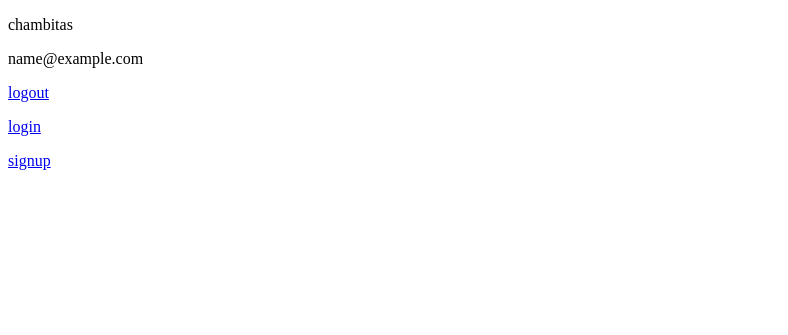
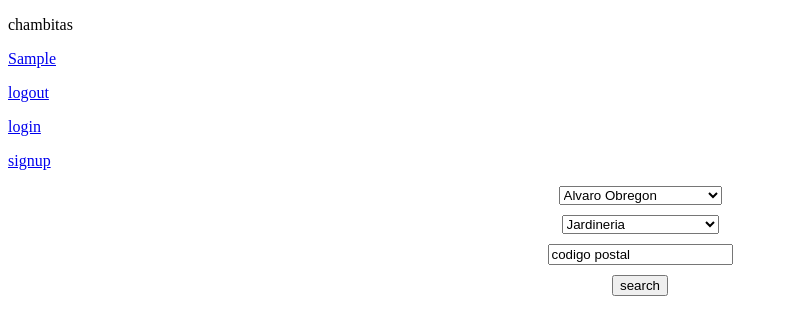
Before and after one commit to ChambitasHackaton/ChambitasWeb, a Django app: page / in a window 1280 px wide. Shown: the top 335 px of the page, without its empty margins (0-788 px from the left). Run offline with Django 3.2, Linux system fonts and the light colour scheme; tables that the repository leaves empty hold one stand-in row (values such as "Sample post"); parts of the project's set-up code (start-up, migrations or seed data) failed here and were passed over.

Commit message:
contact list

```diff
--- a/buscador/views.py
+++ b/buscador/views.py
@@ -9,10 +9,12 @@ class SearchResults(TemplateView):
 	def get_context_data(self, **kwargs):
 		context = super(SearchResults, self).get_context_data(**kwargs)
 		parameters = {
-			'delegacion': self.request.GET.get('delegacion').replace('-', ' ').title(),
+			'delegacion': self.request.GET.get('delegacion').upper().replace('-', ' '),
 			'zip_code': self.request.GET.get('cp'),
 			'oficio': self.request.GET.get('oficio').upper().replace('-', ' '),
+
 		}
+		print (parameters)
 		try:
 			oficio = Oficio.objects.only('id').get(oficio = parameters['oficio']).id
 			usuarios = MyUser.objects.all().filter(
--- a/chambitas/settings.py
+++ b/chambitas/settings.py
@@ -41,6 +41,7 @@ INSTALLED_APPS = (
     'oficios',
     'buscador',
     'contrataciones',
+    'rest_framework',
 )
 
 MIDDLEWARE_CLASSES = (
--- a/chambitas/urls.py
+++ b/chambitas/urls.py
@@ -12,5 +12,5 @@ urlpatterns = [
     url(r'^accounts/login/', login, name="login"),
     url(r'^logout/', logout, name='logout'),
     url(r'^signup/$', signup, name='signup'),
-    url(r'^search/', SearchResults.as_view(), name='search_results'),
+    url(r'^search', SearchResults.as_view(), name='search_results'),
 ]
--- a/templates/index.html
+++ b/templates/index.html
@@ -1,16 +1,56 @@
 <!DOCTYPE html>
 <html lang="en">
 <head>
+<style>
+input, select {
+	display:block;
+	margin: 10px auto;
+}
+</style>
 	<meta charset="UTF-8">
 	<title>Document</title>
 </head>
 <body>
 <p>chambitas</p>
 {% for user in users %}
-{{user}}
+<p><a href='/users/{{user.id}}/'>{{user.first_name}}</a></p>
 {% endfor %}
 <p><a href="/logout">logout</a></p>
 <p><a href="/accounts/login">login</a></p>
 <p><a href="/signup">signup</a></p>
+
+<form action='search' method='get'>
+<select name='delegacion'>
+<option value="AO">Alvaro Obregon</option>
+<option value="AZ">Azcapotzalco</option>
+<option value="BJ">Benito Juarez</option>
+<option value="CO">Coyoacan</option>
+<option value="CM">Cuajimalpa De Morelos</option>
+<option value="CU">Cuauhtemoc</option>
+<option value="GM">Gustavo A Madero</option>
+<option value="IZ">Iztacalco</option>
+<option value="IZA">Iztapalapa</option>
+<option value="MC">La Magdalena Contrera</option>
+<option value="MH">Miguel Hidalgo</option>
+<option value="MA">Milpa Alt</option>
+<option value="TL">Tlahuac</option>
+<option value="TLA">Tlalpan</option>
+<option value="VE">Venustiano Carranza</option>
+<option value="XO">Xochimilco</option>
+</select>
+<select name='oficio'>
+		<option value="JARDINERIA">Jardineria</option>
+		<option value="LIMPIEZA">Limpieza</option>
+		<option value="PLOMERIA Y ELECTRICIDAD">Plomeria y electricidad</option>
+		<option value="MASCOTAS">Mascotas</option
+		<option value="ELECTRONICA">Electronica</option>
+		<option value="ALBANILERIA">Albanileria</option>
+		<option value="DECORACIONES">Decoraciones</option>
+		<option value="CARPINTERIA">Carpinteria</option>
+		<option value="HERRERIA">Herreria</option>
+		</select>
+	<input type='text' name='cp' value='codigo postal'>
+	<input type='submit' value='search'>
+	</form>
 </body>
 </html>
```
Also changed, not shown: templates/search_results.html (+31 -5 lines).
